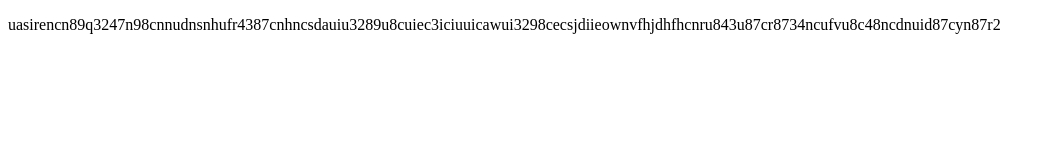
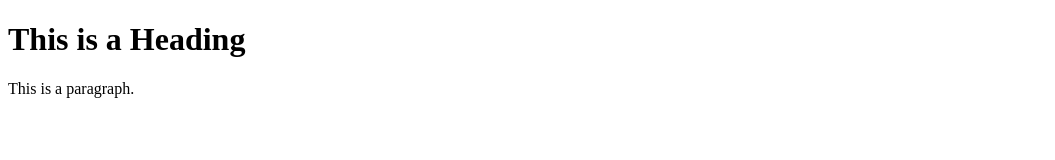
Before and after one commit to frorush/frorush.github.io, a plain HTML site: page index.html in a window 1280 px wide. Shown: the whole page, without its empty margins (0-1055 px from the left). Drawn offline with Linux system fonts and the light colour scheme.

Commit message:
Update index.html

```diff
--- a/index.html
+++ b/index.html
@@ -1,9 +1,12 @@
-<!DOCTYPE html>
+ <!DOCTYPE html>
 <html>
 <head>
 <title>Page Title</title>
 </head>
 <body>
-<p>uasirencn89q3247n98cnnudnsnhufr4387cnhncsdauiu3289u8cuiec3iciuuicawui3298cecsjdiieownvfhjdhfhcnru843u87cr8734ncufvu8c48ncdnuid87cyn87r2</p>
+
+<h1>This is a Heading</h1>
+<p>This is a paragraph.</p>
+
 </body>
 </html>
```
